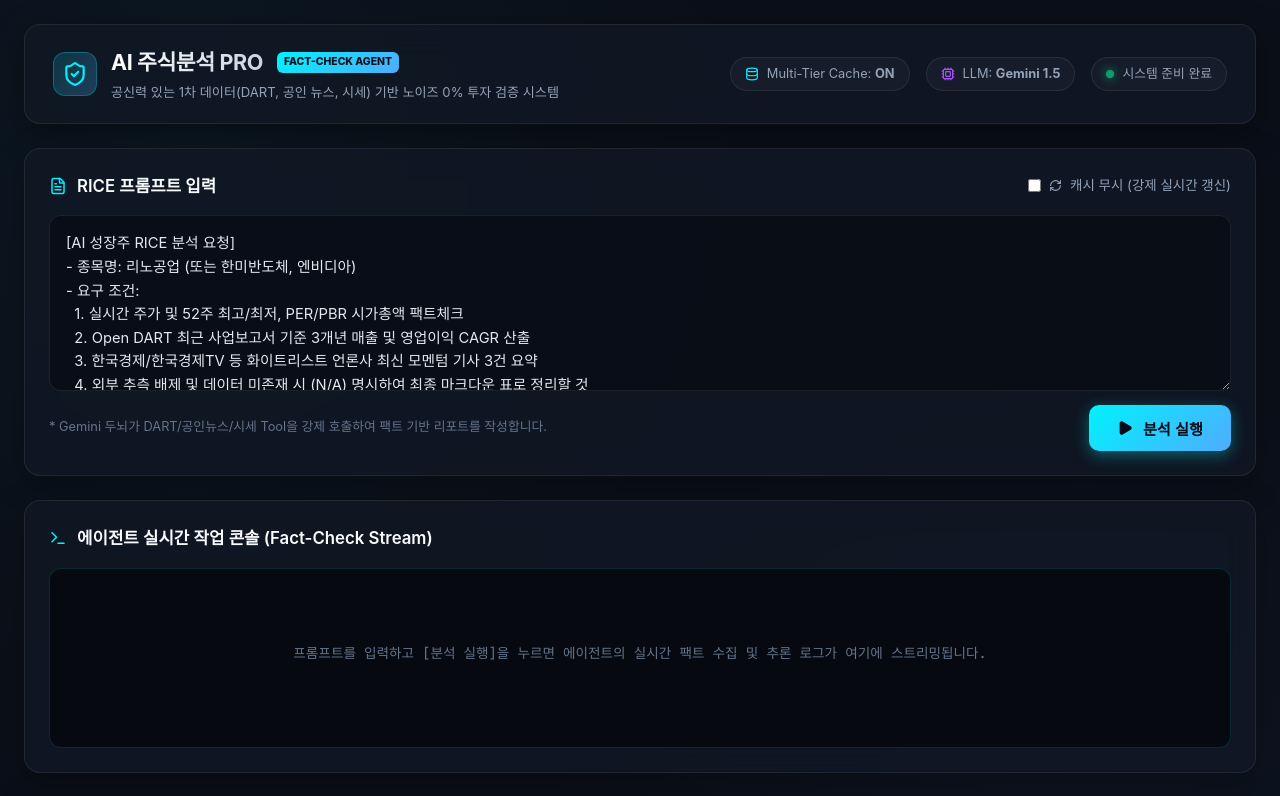
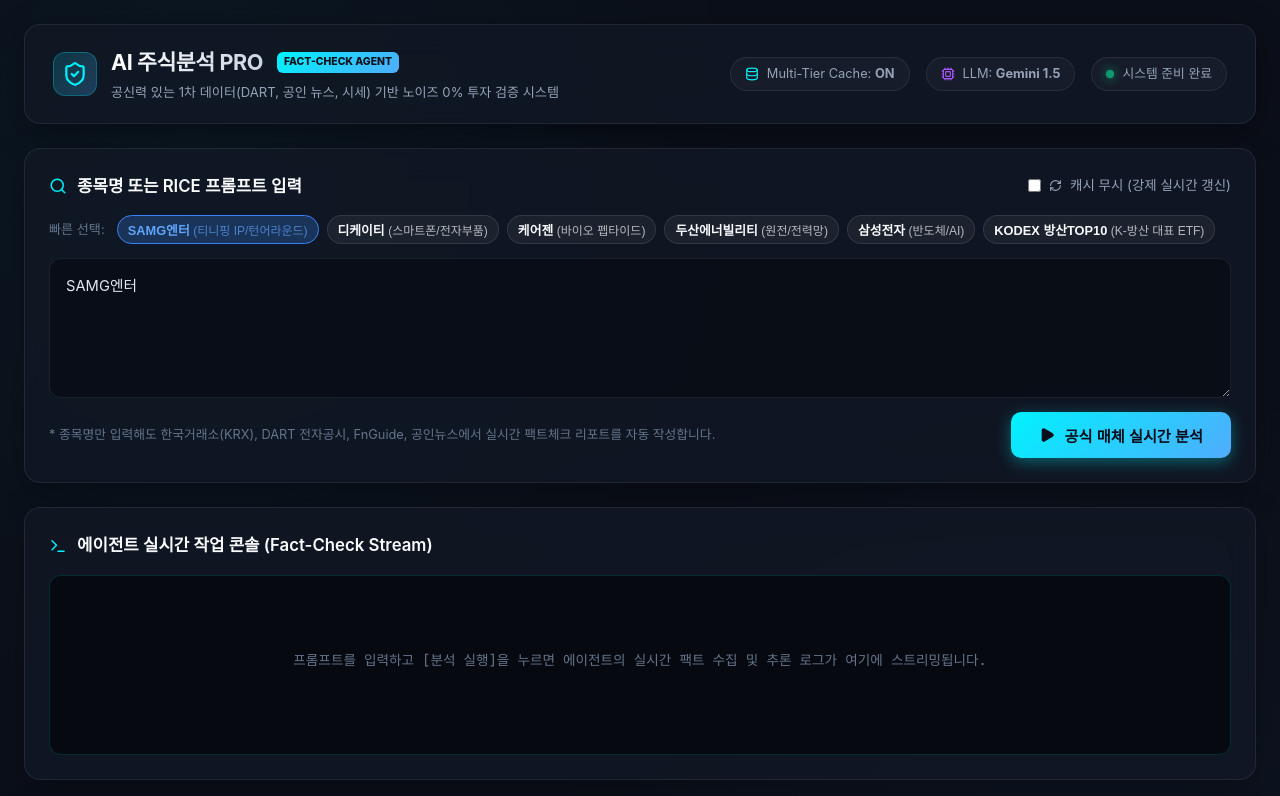
Before and after one commit to anyway102900-tech/ai-stock-pro, a React (Vite) app in the folder frontend/: page / in a window 1280 px wide. Shown: the top 796 px of the page. Built offline with nearby package versions, Linux system fonts and the light colour scheme; a web font is replaced by a local one.

Commit message:
feat: one-click simple stock name auto analysis via official media & quick chips UI

```diff
--- a/frontend/src/components/PromptInput.jsx
+++ b/frontend/src/components/PromptInput.jsx
@@ -1,16 +1,17 @@
 import React, { useState } from 'react';
-import { Play, Sparkles, RefreshCw, FileText } from 'lucide-react';
+import { Play, Sparkles, RefreshCw, FileText, Search } from 'lucide-react';
+
+const QUICK_STOCKS = [
+  { name: 'SAMG엔터', desc: '티니핑 IP/턴어라운드' },
+  { name: '디케이티', desc: '스마트폰/전자부품' },
+  { name: '케어젠', desc: '바이오 펩타이드' },
+  { name: '두산에너빌리티', desc: '원전/전력망' },
+  { name: '삼성전자', desc: '반도체/AI' },
+  { name: 'KODEX 방산TOP10', desc: 'K-방산 대표 ETF' },
+];
 
 export default function PromptInput({ onExecute, isAnalyzing }) {
-  const [prompt, setPrompt] = useState(
-`[AI 성장주 RICE 분석 요청]
-- 종목명: 리노공업 (또는 한미반도체, 엔비디아)
-- 요구 조건:
-  1. 실시간 주가 및 52주 최고/최저, PER/PBR 시가총액 팩트체크
-  2. Open DART 최근 사업보고서 기준 3개년 매출 및 영업이익 CAGR 산출
-  3. 한국경제/한국경제TV 등 화이트리스트 언론사 최신 모멘텀 기사 3건 요약
-  4. 외부 추측 배제 및 데이터 미존재 시 (N/A) 명시하여 최종 마크다운 표로 정리할 것`
-  );
+  const [prompt, setPrompt] = useState('SAMG엔터');
   const [forceRefresh, setForceRefresh] = useState(false);
 
   const handleSubmit = (e) => {
@@ -19,12 +20,16 @@ export default function PromptInput({ onExecute, isAnalyzing }) {
     onExecute(prompt, forceRefresh);
   };
 
+  const handleSelectQuickStock = (stockName) => {
+    setPrompt(stockName);
+  };
+
   return (
     <section className="glass-card">
       <div className="card-header-bar">
         <div className="card-title">
-          <FileText size={18} />
-          <span>RICE 프롬프트 입력</span>
+          <Search size={18} />
+          <span>종목명 또는 RICE 프롬프트 입력</span>
         </div>
         <div style={{ display: 'flex', gap: '12px', alignItems: 'center' }}>
           <label className="checkbox-label">
@@ -40,11 +45,39 @@ export default function PromptInput({ onExecute, isAnalyzing }) {
         </div>
       </div>
 
+      {/* 빠른 종목 원클릭 칩 */}
+      <div style={{ display: 'flex', gap: '8px', flexWrap: 'wrap', marginBottom: '14px' }}>
+        <span style={{ fontSize: '0.82rem', color: 'var(--text-muted)', alignSelf: 'center', marginRight: '4px' }}>
+          빠른 선택:
+        </span>
+        {QUICK_STOCKS.map((s) => (
+          <button
+            key={s.name}
+            type="button"
+            className="chip-btn"
+            style={{
+              background: prompt === s.name ? 'rgba(59, 130, 246, 0.25)' : 'rgba(255, 255, 255, 0.05)',
+              border: prompt === s.name ? '1px solid #3b82f6' : '1px solid rgba(255, 255, 255, 0.1)',
+              color: prompt === s.name ? '#60a5fa' : 'var(--text-color)',
+              padding: '4px 10px',
+              borderRadius: '16px',
+              fontSize: '0.8rem',
+              cursor: 'pointer',
+              transition: 'all 0.2s',
+            }}
+            onClick={() => handleSelectQuickStock(s.name)}
+            disabled={isAnalyzing}
+          >
+            <strong>{s.name}</strong> <span style={{ opacity: 0.7, fontSize: '0.75rem' }}>({s.desc})</span>
+          </button>
+        ))}
+      </div>
+
       <form onSubmit={handleSubmit} className="prompt-input-wrapper">
         <textarea
           className="prompt-textarea"
-          rows={6}
-          placeholder="목적에 맞게 생성된 RICE 프롬프트(AI 성장주, 고배당주, 턴어라운드주 등)를 여기에 붙여넣으세요..."
+          rows={3}
+          placeholder="종목명(예: SAMG엔터, 디케이티, 005930)만 입력하거나 맞춤형 RICE 프롬프트를 입력하세요..."
           value={prompt}
           onChange={(e) => setPrompt(e.target.value)}
           disabled={isAnalyzing}
@@ -52,7 +85,7 @@ export default function PromptInput({ onExecute, isAnalyzing }) {
 
         <div className="prompt-controls">
           <span style={{ fontSize: '0.8rem', color: 'var(--text-muted)' }}>
-            * Gemini 두뇌가 DART/공인뉴스/시세 Tool을 강제 호출하여 팩트 기반 리포트를 작성합니다.
+            * 종목명만 입력해도 한국거래소(KRX), DART 전자공시, FnGuide, 공인뉴스에서 실시간 팩트체크 리포트를 자동 작성합니다.
           </span>
           <button
             type="submit"
@@ -62,12 +95,12 @@ export default function PromptInput({ onExecute, isAnalyzing }) {
             {isAnalyzing ? (
               <>
                 <RefreshCw size={16} className="spin-animation" style={{ animation: 'spin 1s linear infinite' }} />
-                <span>팩트체크 수행 중...</span>
+                <span>공식 매체 실시간 수집 및 분석 중...</span>
               </>
             ) : (
               <>
                 <Play size={16} fill="currentColor" />
-                <span>분석 실행</span>
+                <span>공식 매체 실시간 분석</span>
               </>
             )}
           </button>
```
Also changed, not shown: 1 other file (tests, documents, lock files or other folders).
